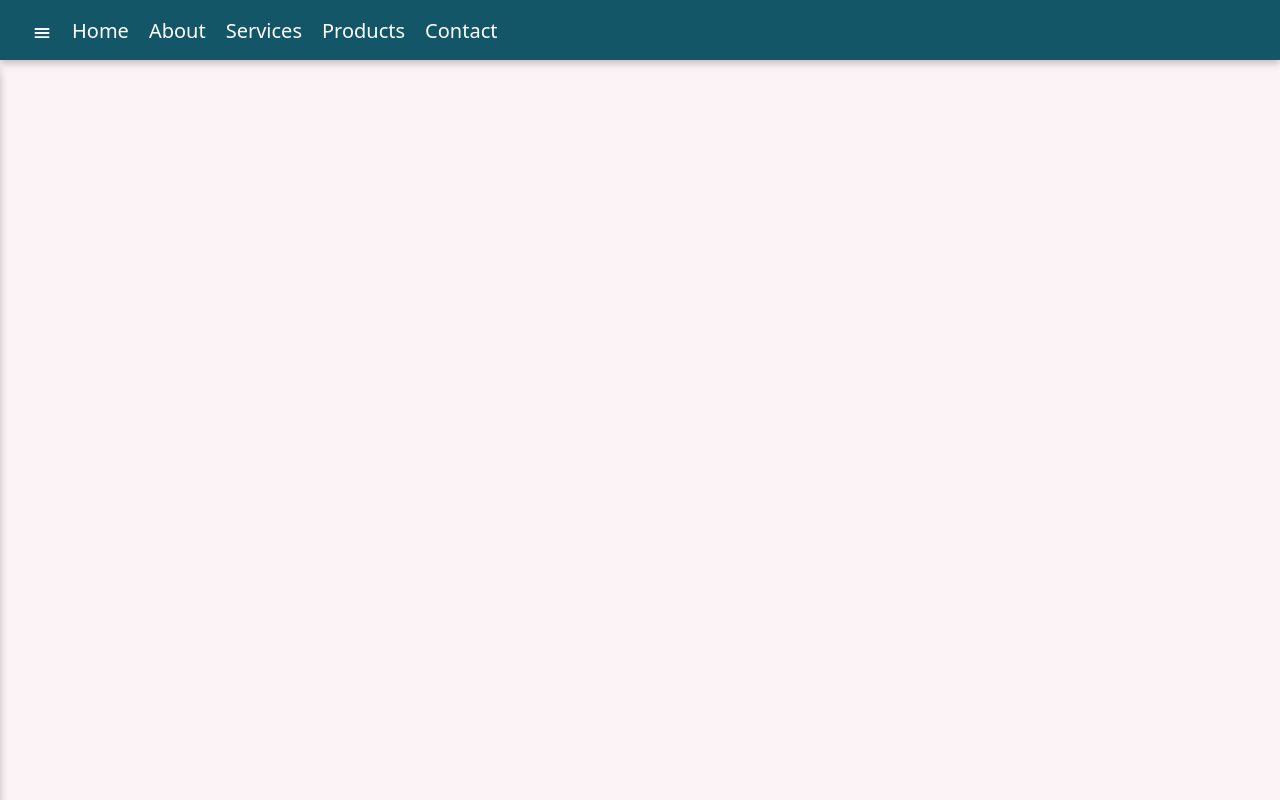
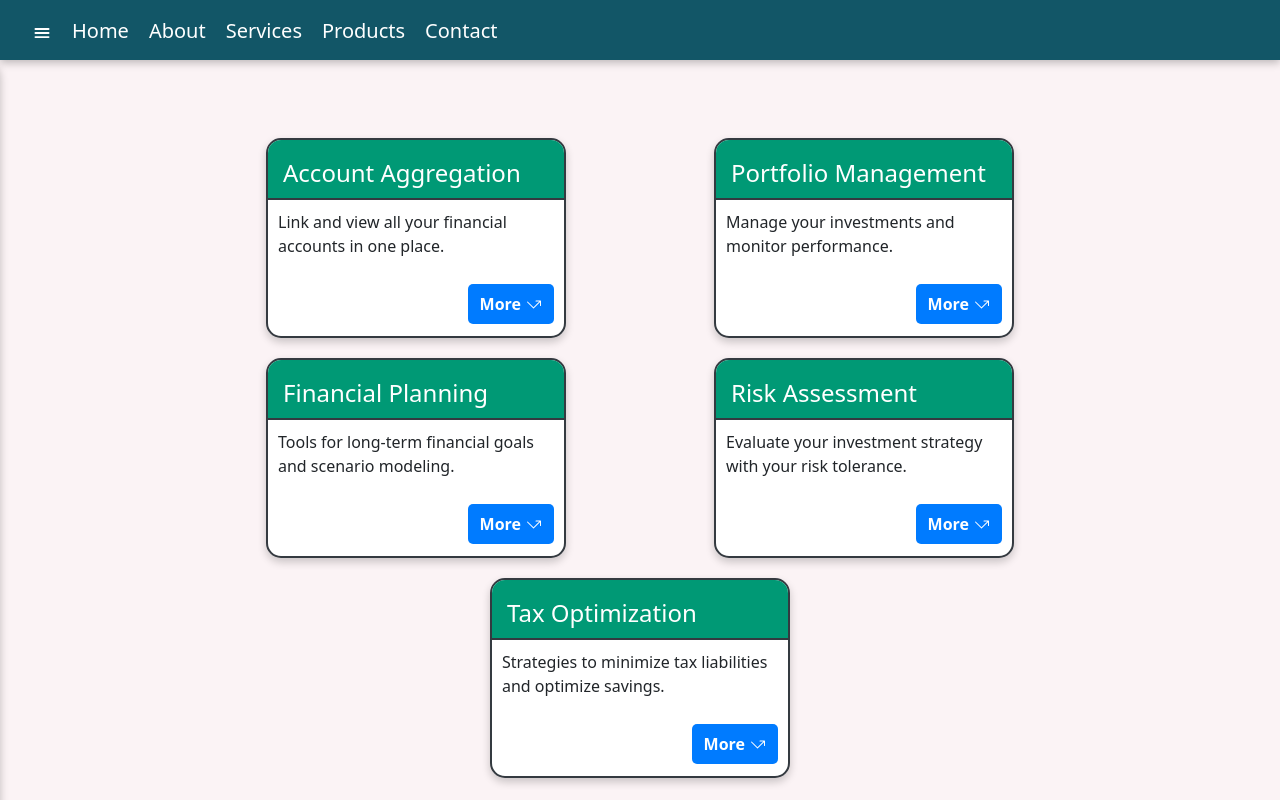
Before and after one commit to maryamfad/React_FinancialSerivcesDashboard, a React (Create React App) app: page /services in a window 1280 px wide. Built offline with nearby package versions, Linux system fonts and the light colour scheme.

Commit message:
add services page

```diff
--- a/src/App.js
+++ b/src/App.js
@@ -5,6 +5,7 @@ import Sidebar from "./components/Sidebar/Sidebar";
 import Navbar from "./components/Navbar/Navbar";
 import About from "./components/About/About";
 import { BrowserRouter, Routes, Route, Link } from "react-router-dom";
+import Services from "./components/Services/Services";
 
 
 function App() {
@@ -34,6 +35,7 @@ function App() {
       <Routes>
         <Route path="/home" element={<Dashboard show={show}/>} />
         <Route path="/about" element={<About />} />
+        <Route path="/services" element={<Services />} />
       </Routes>
       </div>
     </BrowserRouter>
--- /dev/null
+++ b/src/components/Services/ServiceCard.jsx
@@ -0,0 +1,23 @@
+import React from "react";
+import "./Services.css";
+import { PiArrowElbowRight } from "react-icons/pi";
+
+const ServiceCard = ({ title, description }) => {
+  return (
+    <div className="service-card">
+      <div className="service-card-title">
+        <div>{title}</div>
+      </div>
+      <div className="service-card-description">
+        <p>{description}</p>
+      </div>
+      <div className="service-card-button">
+        <button className="more-button">
+          More <PiArrowElbowRight />
+        </button>
+      </div>
+    </div>
+  );
+};
+
+export default ServiceCard;
--- /dev/null
+++ b/src/components/Services/Services.css
@@ -0,0 +1,72 @@
+.services-container {
+  display: flex;
+  flex-wrap: wrap;
+  justify-content: space-around;
+  /* padding: 20px; */
+
+  margin-top: 10%;
+  margin-left: 15%;
+  width: 70%;
+}
+
+.service-card {
+  border: 1px solid #ccc;
+  /* border-radius: 8px; */
+  /* padding: 20px; */
+  margin: 10px;
+  width: 300px; /* Fixed width for each card */
+  /* box-shadow: 0 4px 8px rgba(0,0,0,0.1); */
+  background-color: #fff;
+  box-shadow: 0 4px 8px 0 rgba(0, 0, 0, 0.2);
+  /* transition: 0.3s; */
+  border-radius: 15px;
+  height: 200px;
+  border: 2px solid #343a40;
+  transition: transform 0.3s ease-in-out;
+}
+
+.service-card:hover {
+  transform: translateY(-5px);
+  box-shadow: 0 6px 12px rgba(0, 0, 0, 0.15);
+}
+
+.service-card-title {
+  background-color: #009975;
+  height: 60px;
+  padding: 15px;
+  font-size: 24px;
+  font-weight: 500;
+  color: white;
+  border-top-left-radius: 13px;
+  border-top-right-radius: 13px;
+  /* border-bottom: 2px solid rgba(0,0,0,0.15); */
+  border-bottom: 2px solid #343a40;
+}
+
+.service-card-description {
+  padding: 10px;
+  padding-bottom: 0;
+  font-weight: 500;
+}
+.more-button {
+  display: flex;
+  align-items: center;
+  justify-content: center;
+  padding: 8px 12px;
+  /* margin-top: 10px; */
+  background-color: #007bff;
+  color: white;
+  border: none;
+  border-radius: 5px;
+  cursor: pointer;
+  font-weight: bold;
+}
+
+.more-button svg {
+  margin-left: 5px;
+}
+.service-card-button {
+  display: flex;
+  justify-content: flex-end;
+  padding: 10px;
+}
--- /dev/null
+++ b/src/components/Services/Services.jsx
@@ -0,0 +1,23 @@
+import React from 'react';
+import ServiceCard from './ServiceCard';
+import './Services.css';
+
+function Services() {
+    const services = [
+        { title: "Account Aggregation", description: "Link and view all your financial accounts in one place." },
+        { title: "Portfolio Management", description: "Manage your investments and monitor performance." },
+        { title: "Financial Planning", description: "Tools for long-term financial goals and scenario modeling." },
+        { title: "Risk Assessment", description: "Evaluate your investment strategy with your risk tolerance." },
+        { title: "Tax Optimization", description: "Strategies to minimize tax liabilities and optimize savings." }
+    ];
+
+    return (
+        <div className="services-container">
+            {services.map(service => (
+                <ServiceCard key={service.title} title={service.title} description={service.description} />
+            ))}
+        </div>
+    );
+}
+
+export default Services;
```
